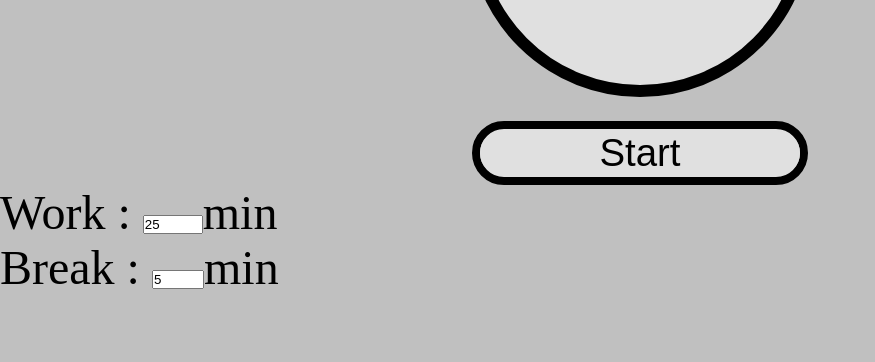
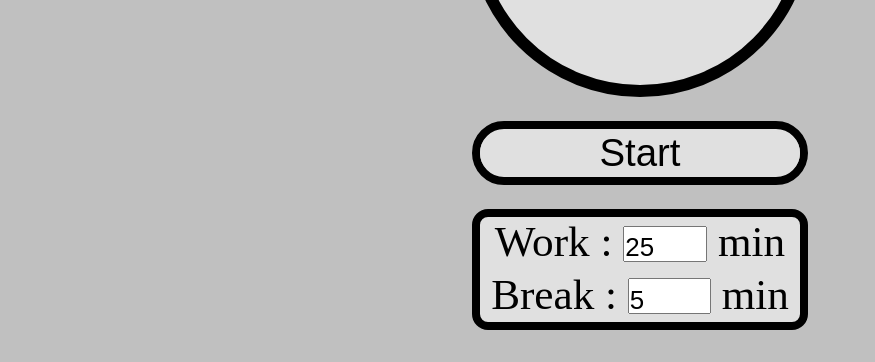
Before and after one commit to Valentino252004/Pomodoro, a plain HTML site: page index.html in a window 1280 px wide. Shown: the part 438-800 px from the top of the page, without its empty margins (0-875 px from the left). Drawn offline with Linux system fonts and the light colour scheme.

Commit message:
V2 pomodoro stable version

```diff
--- a/index.html
+++ b/index.html
@@ -36,12 +36,15 @@
         </div>
     </section>
 
-    <section>
-        <label for="chosenWorkTime">Work :<label>
-        <input type="number" id="chosenWorkTime" name="chosenWorkTime" min="1" max="120">min</input>
-        <br>
-        <label for="chosenBreakTime">Break :</label>
-        <input type="number" id="chosenBreakTime" name="chosenBreakTime" min="1" max="60">min</input>
+    <section class ="timeInput">
+        <div>
+            <label for="chosenWorkTime">Work :<label>
+            <input type="number" id="chosenWorkTime" name="chosenWorkTime" min="1" max="120"> min</input>
+        </div>
+        <div>
+            <label for="chosenBreakTime">Break :</label>
+            <input type="number" id="chosenBreakTime" name="chosenBreakTime" min="1" max="60"> min</input>
+        </div>
     </section>
 
 
--- a/scripts/timer.js
+++ b/scripts/timer.js
@@ -70,7 +70,7 @@ updateHTMLTimer();
 //Listeners for the start and reset buttons
 let start = document.getElementById("start");
 start.addEventListener("click", () => {
-    timerInterval = setInterval(timer, 10);
+    timerInterval = setInterval(timer, 1000);
     document.getElementById("start").style.display = "none";
     document.getElementById("reset").style.display = "block";
 })
--- a/styles/style.css
+++ b/styles/style.css
@@ -76,6 +76,7 @@ h1{
     justify-content: center;
     border-radius: 5vh;
     font-size: 0.8em;
+    margin-bottom: 3vh;
 }
 
 #reset, #start {
@@ -91,3 +92,25 @@ h1{
 #reset {
     display: none;
 }
+
+
+.timeInput {
+    border: solid 1vh;
+    margin: auto;
+    width: 40vh;
+    padding: 0;
+    text-align: center;
+    justify-content: center;
+    border-radius: 2vh;
+    font-size: 0.9em;
+    background-color: #e0e0e0;
+}
+
+input {
+    margin-bottom: 1vh;
+    height: 3vh;
+    padding-top: 1vh;
+    max-width: 10vh;
+    font-size: inherit;
+    font-size: 0.6em;
+}
```
